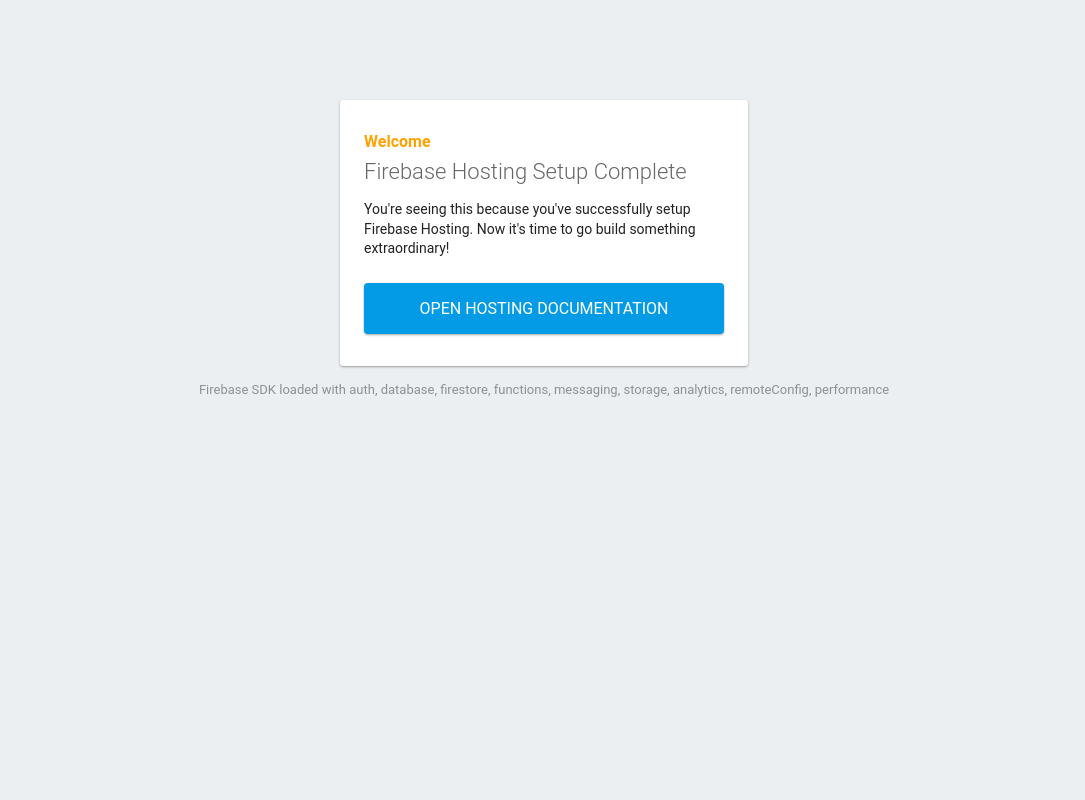
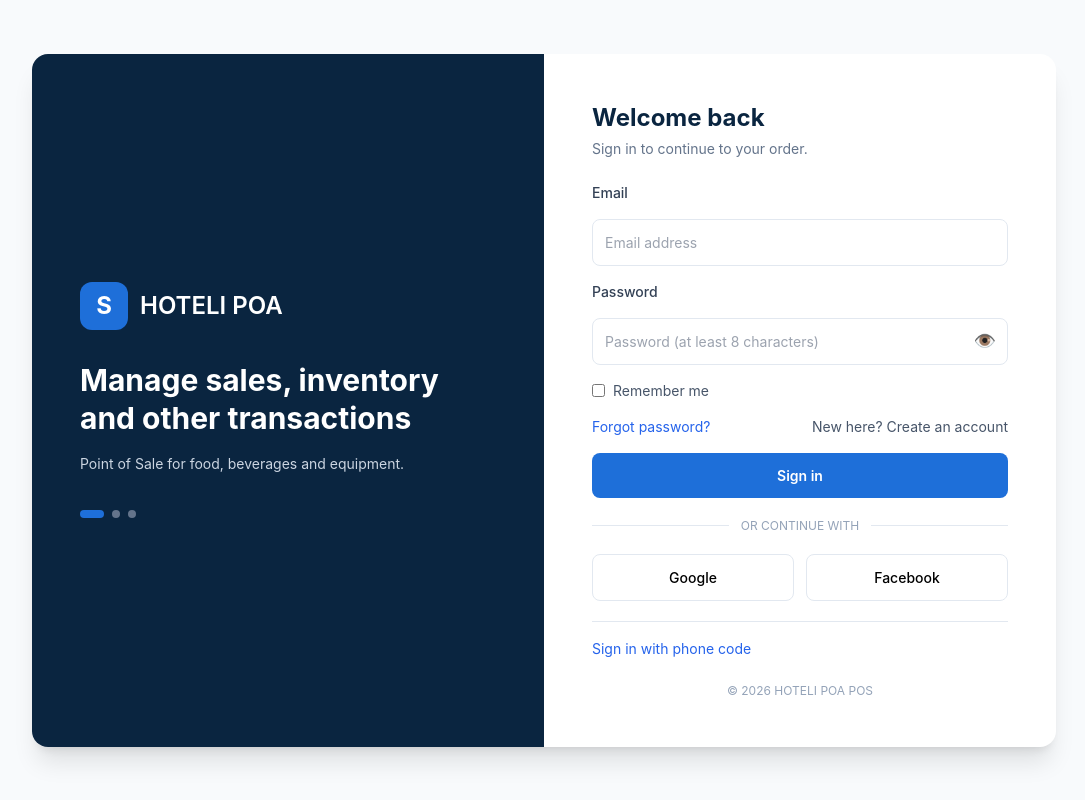
Before and after one commit to samuel597-rgb/hotel, a website: page auth.html in a window 1280 px wide. Shown: the whole page, without its empty margins (96-1181 px from the left). Drawn offline with nearby package versions, Linux system fonts and the light colour scheme; some packages are replaced by stand-ins of ours.

Commit message:
Fix deploy: sync source, add Node setup, use correct build script

```diff
--- a/auth.html
+++ b/auth.html
@@ -1,89 +1,56 @@
-<!DOCTYPE html>
-<html>
-  <head>
-    <meta charset="utf-8">
-    <meta name="viewport" content="width=device-width, initial-scale=1">
-    <title>Welcome to Firebase Hosting</title>
+<!doctype html>
+<html lang="en">
+<head>
+  <meta charset="utf-8" />
+  <meta name="viewport" content="width=device-width,initial-scale=1" />
+  <title>Sign in · HOTELI POA</title>
+  <link rel="stylesheet" href="/styles.css" />
+  <script src="https://cdn.tailwindcss.com"></script>
+</head>
+<body class="min-h-screen bg-slate-50 flex items-center justify-center p-4 sm:p-6">
+  <main class="grid w-full max-w-5xl overflow-hidden rounded-2xl bg-white shadow-xl md:grid-cols-2">
+    <section class="flex flex-col justify-center bg-[#0A2540] p-8 text-white sm:p-10 lg:p-12">
+      <a href="/" class="mb-8 flex w-fit items-center gap-3 text-white no-underline">
+        <span class="grid h-12 w-12 place-items-center rounded-xl bg-[#1E6FD9] text-2xl font-bold">S</span>
+        <span class="text-2xl font-semibold">HOTELI POA</span>
+      </a>
+      <h1 class="text-3xl font-bold leading-tight">Manage sales, inventory and other transactions</h1>
+      <p class="mt-4 text-slate-300">Point of Sale for food, beverages and equipment.</p>
+      <div class="mt-9 flex gap-2" aria-hidden="true"><span class="h-2 w-6 rounded-full bg-[#1E6FD9]"></span><span class="h-2 w-2 rounded-full bg-slate-500"></span><span class="h-2 w-2 rounded-full bg-slate-500"></span></div>
+    </section>
 
-    <!-- update the version number as needed -->
-    <script defer src="/__/firebase/13.0.0/firebase-app-compat.js"></script>
-    <!-- include only the Firebase features as you need -->
-    <script defer src="/__/firebase/13.0.0/firebase-auth-compat.js"></script>
-    <script defer src="/__/firebase/13.0.0/firebase-database-compat.js"></script>
-    <script defer src="/__/firebase/13.0.0/firebase-firestore-compat.js"></script>
-    <script defer src="/__/firebase/13.0.0/firebase-functions-compat.js"></script>
-    <script defer src="/__/firebase/13.0.0/firebase-messaging-compat.js"></script>
-    <script defer src="/__/firebase/13.0.0/firebase-storage-compat.js"></script>
-    <script defer src="/__/firebase/13.0.0/firebase-analytics-compat.js"></script>
-    <script defer src="/__/firebase/13.0.0/firebase-remote-config-compat.js"></script>
-    <script defer src="/__/firebase/13.0.0/firebase-performance-compat.js"></script>
-    <!--
-      initialize the SDK after all desired features are loaded, set useEmulator to false
-      to avoid connecting the SDK to running emulators.
-    -->
-    <script defer src="/__/firebase/init.js?useEmulator=true"></script>
+    <section class="p-7 sm:p-10 lg:p-12">
+      <h2 id="title" class="text-2xl font-bold text-[#0A2540]">Welcome back</h2>
+      <p id="subtitle" class="mb-6 mt-1 text-slate-500">Sign in to continue to your order.</p>
+      <form id="emailForm" autocomplete="on" class="space-y-4">
+        <div id="nameFields" class="hidden space-y-3"><input id="fullName" autocomplete="name" placeholder="Your official first and last names" class="w-full rounded-lg border border-slate-200 p-3" /><input id="phone" autocomplete="tel" placeholder="Phone number (e.g. +2547…)" class="w-full rounded-lg border border-slate-200 p-3" /></div>
+        <label class="block text-sm font-medium text-slate-700" for="email">Email</label>
+        <input id="email" name="email" type="email" autocomplete="username" required placeholder="Email address" class="-mt-3 w-full rounded-lg border border-slate-200 p-3" />
+        <label class="block text-sm font-medium text-slate-700" for="password">Password</label>
+        <div class="relative -mt-3"><input id="password" name="password" type="password" autocomplete="current-password" required minlength="8" placeholder="Password (at least 8 characters)" class="w-full rounded-lg border border-slate-200 p-3 pr-16" /><button id="togglePassword" type="button" class="absolute inset-y-0 right-3 text-lg text-blue-600" aria-label="Show password" aria-pressed="false">👁️</button></div>
+        <label class="flex items-center gap-2 text-sm text-slate-600"><input id="rememberMe" type="checkbox" class="accent-blue-600" /> Remember me</label>
+        <div class="flex items-center justify-between"><button id="forgot" type="button" class="text-sm text-blue-600">Forgot password?</button><button id="toggleCreate" type="button" class="text-sm text-slate-600"><span id="toggleText">New here? Create an account</span></button></div>
+        <button id="submitEmail" type="submit" class="w-full rounded-lg bg-[#1E6FD9] py-3 font-semibold text-white hover:bg-blue-700">Sign in</button>
+        <p id="status" aria-live="polite" class="text-sm"></p>
+      </form>
 
-    <style media="screen">
-      body { background: #ECEFF1; color: rgba(0,0,0,0.87); font-family: Roboto, Helvetica, Arial, sans-serif; margin: 0; padding: 0; }
-      #message { background: white; max-width: 360px; margin: 100px auto 16px; padding: 32px 24px; border-radius: 3px; }
-      #message h2 { color: #ffa100; font-weight: bold; font-size: 16px; margin: 0 0 8px; }
-      #message h1 { font-size: 22px; font-weight: 300; color: rgba(0,0,0,0.6); margin: 0 0 16px;}
-      #message p { line-height: 140%; margin: 16px 0 24px; font-size: 14px; }
-      #message a { display: block; text-align: center; background: #039be5; text-transform: uppercase; text-decoration: none; color: white; padding: 16px; border-radius: 4px; }
-      #message, #message a { box-shadow: 0 1px 3px rgba(0,0,0,0.12), 0 1px 2px rgba(0,0,0,0.24); }
-      #load { color: rgba(0,0,0,0.4); text-align: center; font-size: 13px; }
-      @media (max-width: 600px) {
-        body, #message { margin-top: 0; background: white; box-shadow: none; }
-        body { border-top: 16px solid #ffa100; }
-      }
-    </style>
-  </head>
-  <body>
-    <div id="message">
-      <h2>Welcome</h2>
-      <h1>Firebase Hosting Setup Complete</h1>
-      <p>You're seeing this because you've successfully setup Firebase Hosting. Now it's time to go build something extraordinary!</p>
-      <a target="_blank" href="https://firebase.google.com/docs/hosting/">Open Hosting Documentation</a>
-    </div>
-    <p id="load">Firebase SDK Loading&hellip;</p>
+      <div class="my-5 flex items-center gap-3 text-xs text-slate-400"><span class="h-px flex-1 bg-slate-200"></span><span>OR CONTINUE WITH</span><span class="h-px flex-1 bg-slate-200"></span></div>
+      <div class="grid grid-cols-2 gap-3"><button id="google" type="button" class="rounded-lg border border-slate-200 py-3 font-medium">Google</button><button id="facebook" type="button" class="rounded-lg border border-slate-200 py-3 font-medium">Facebook</button></div>
+      <button id="passkeyLogin" type="button" class="hidden mt-3 w-full rounded-lg border border-slate-200 py-3 font-medium">Sign in with fingerprint / passkey</button>
+      <div class="mt-5 border-t border-slate-200 pt-4"><button id="phoneToggle" type="button" class="text-sm text-blue-600">Sign in with phone code</button><div id="phonePanel" class="hidden mt-3 space-y-3"><input id="phoneNumber" type="tel" autocomplete="tel" placeholder="+2547XXXXXXXX" class="w-full rounded-lg border border-slate-200 p-3" /><div id="recaptcha-container"></div><button id="sendCode" type="button" class="w-full rounded-lg border py-3">Send verification code</button><input id="smsCode" inputmode="numeric" autocomplete="one-time-code" placeholder="SMS verification code" class="hidden w-full rounded-lg border p-3" /><button id="verifyCode" type="button" class="hidden w-full rounded-lg bg-blue-600 py-3 text-white">Verify and sign in</button></div></div>
+      <p class="mt-6 text-center text-xs text-slate-400">© 2026 HOTELI POA POS</p>
+    </section>
+  </main>
 
-    <script>
-      document.addEventListener('DOMContentLoaded', function() {
-        const loadEl = document.querySelector('#load');
-        // // 🔥🔥🔥🔥🔥🔥🔥🔥🔥🔥🔥🔥🔥🔥🔥🔥🔥🔥🔥🔥🔥🔥🔥🔥🔥🔥🔥🔥🔥🔥🔥
-        // // The Firebase SDK is initialized and available here!
-        //
-        // firebase.auth().onAuthStateChanged(user => { });
-        // firebase.database().ref('/path/to/ref').on('value', snapshot => { });
-        // firebase.firestore().doc('/foo/bar').get().then(() => { });
-        // firebase.functions().httpsCallable('yourFunction')().then(() => { });
-        // firebase.messaging().requestPermission().then(() => { });
-        // firebase.storage().ref('/path/to/ref').getDownloadURL().then(() => { });
-        // firebase.analytics(); // call to activate
-        // firebase.analytics().logEvent('tutorial_completed');
-        // firebase.performance(); // call to activate
-        //
-        // // 🔥🔥🔥🔥🔥🔥🔥🔥🔥🔥🔥🔥🔥🔥🔥🔥🔥🔥🔥🔥🔥🔥🔥🔥🔥🔥🔥🔥🔥🔥🔥
-
-        try {
-          let app = firebase.app();
-          let features = [
-            'auth',
-            'database',
-            'firestore',
-            'functions',
-            'messaging',
-            'storage',
-            'analytics',
-            'remoteConfig',
-            'performance',
-          ].filter(feature => typeof app[feature] === 'function');
-          loadEl.textContent = `Firebase SDK loaded with ${features.join(', ')}`;
-        } catch (e) {
-          console.error(e);
-          loadEl.textContent = 'Error loading the Firebase SDK, check the console.';
-        }
-      });
-    </script>
-  </body>
+  <div id="forgotModal" class="hidden fixed inset-0 z-50 items-center justify-center bg-slate-950/50 p-4" role="dialog" aria-modal="true" aria-labelledby="forgotTitle">
+    <section class="w-full max-w-md rounded-2xl bg-white p-6 shadow-2xl">
+      <h2 id="forgotTitle" class="text-xl font-bold text-[#0A2540]">Reset your password</h2>
+      <p class="mt-2 text-sm text-slate-500">Enter your email and we’ll send you a secure reset link.</p>
+      <label for="forgotEmail" class="mt-5 block text-sm font-medium text-slate-700">Email</label>
+      <input id="forgotEmail" type="email" autocomplete="email" class="mt-1 w-full rounded-xl border p-3" />
+      <div class="mt-5 flex gap-3"><button id="forgotCancel" type="button" class="flex-1 rounded-xl border py-3">Cancel</button><button id="forgotSubmit" type="button" class="flex-1 rounded-xl bg-blue-600 py-3 font-semibold text-white">Send reset link</button></div>
+    </section>
+  </div>
+  <script type="module" src="/auth.js?v=auth-redirect-2"></script>
+</body>
 </html>
```
Also changed, not shown: hosting/index.html (+52 -85 lines).
